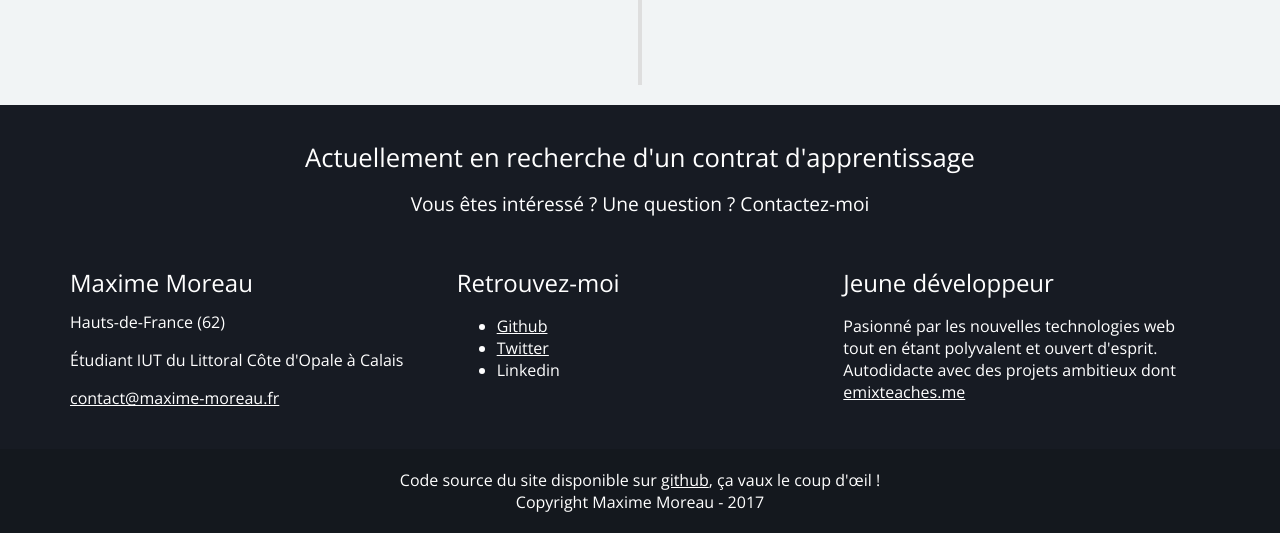
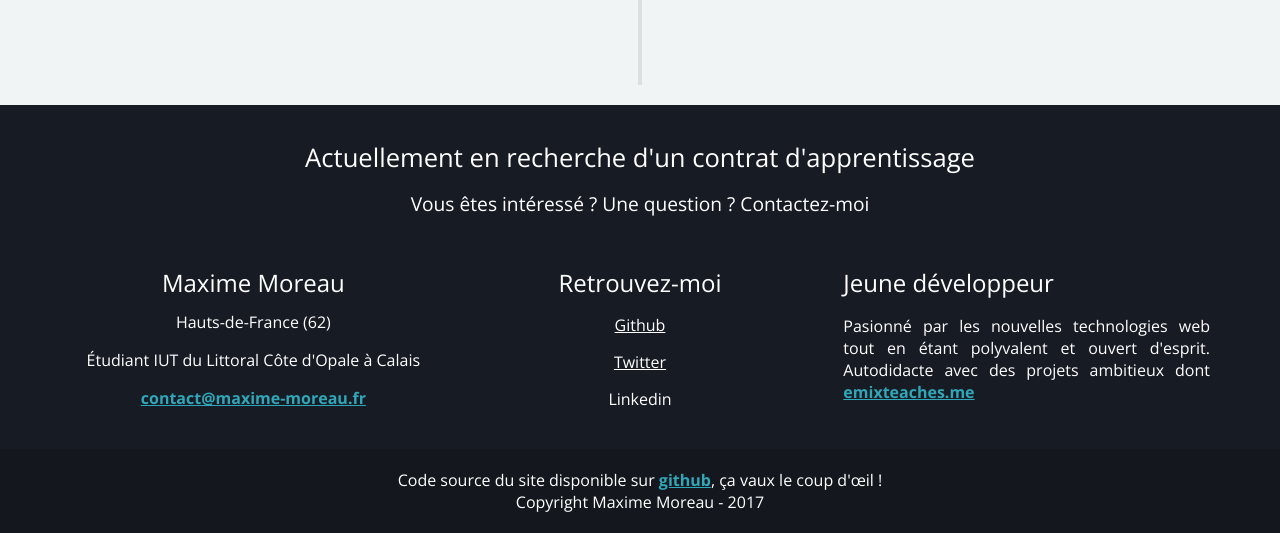
Before and after one commit to EmixMaxime/maxime-moreau.fr, a PHP site: the page made by resources/views/home.twig in a window 1280 px wide. Shown: the part 3720-4253 px from the top of the page. Run offline with PHP 8.4, Linux system fonts and the light colour scheme; the template is opened without the code that fills it, so the values that code supplies are empty; grey boxes labelled with a size stand in for pictures from a placeholder-image service; style sheets or scripts are compiled from the project's sources; some libraries are stand-ins or nearby versions.

Commit message:
Clear things

```diff
--- a/resources/assets/sass/advantages/_advantages.scss
+++ b/resources/assets/sass/advantages/_advantages.scss
@@ -96,6 +96,7 @@ $label-color: #777777;
   flex-basis: 100%;
   align-items: center;
   justify-content: center;
+  font-size: 1.3em;
 }
 
 .chart-item-text {
--- a/resources/assets/sass/layout/_footer.scss
+++ b/resources/assets/sass/layout/_footer.scss
@@ -25,12 +25,46 @@
   display: flex;
   flex-wrap: wrap;
   justify-content: center;
+  text-align: center;
 }
 
 .l-footer-box {
   padding-left: 10px;
   padding-right: 10px;
-  flex-basis: 33.333%;
+  flex-basis: 100%;
+}
+
+@include emix-breakpoint (620px) {
+  .l-footer-box {
+    flex-basis: 33.333%;
+  }
+}
+
+.l-footer-me {
+  a {
+    color: $accent_color;
+    font-weight: 700;
+  }
+}
+
+.l-footer-social {
+  ul {
+    padding: 0; margin: 0;
+  }
+  li {
+    list-style: none;
+    margin-top: 15px;
+  }
+}
+
+.l-footer-dev {
+  a {
+    color: $accent_color;
+    font-weight: 700;
+  }
+  p {
+    text-align: justify;
+  }
 }
 
 .l-footer-copyright {
@@ -40,4 +74,9 @@
   p {
     margin: 0;
   }
+
+  a {
+    color: $accent_color;
+    font-weight: 700;
+  }
 }
--- a/resources/assets/sass/presentation/_presentation-responsive.scss
+++ b/resources/assets/sass/presentation/_presentation-responsive.scss
@@ -11,7 +11,7 @@
 
 @include emix-breakpoint (600px) {
   .presentation-wrapper {
-    background-image: url('../img/bg7.jpg');
+    background-image: url('../img/bg.jpg');
     background-size: cover;
     height: 100vh;
     min-height: 640px;
```
Also changed, not shown: 1 other file.
